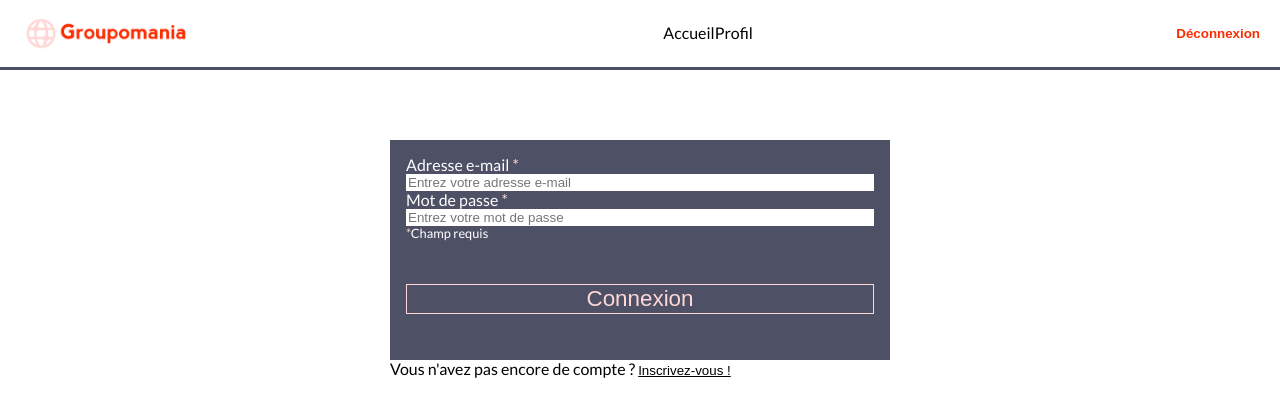
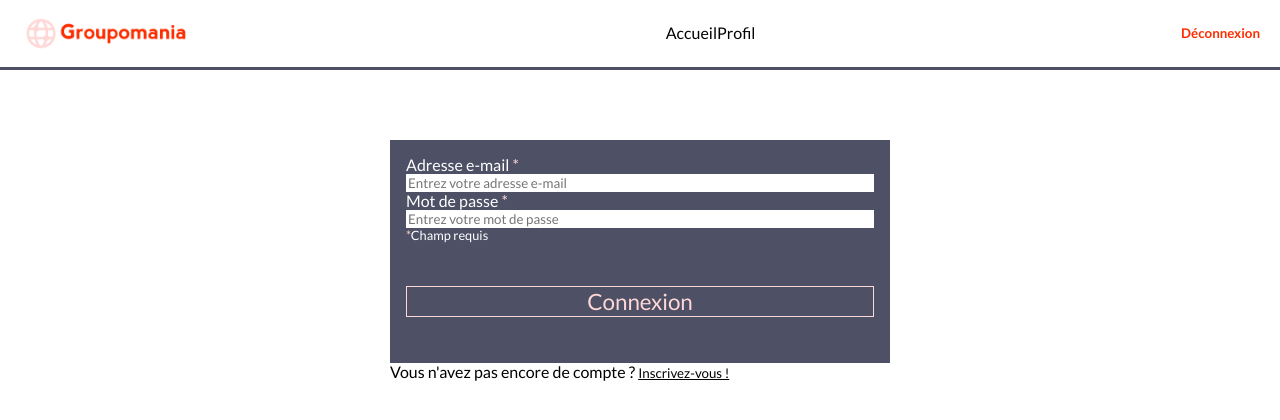
Before and after one commit to SylvainBruyat/OC-P7-Groupomania, a React (Create React App) app in the folder front/: page / in a window 1280 px wide. Shown: the top 420 px of the page. Built offline with nearby package versions, Linux system fonts and the light colour scheme; the HTML template or start-up script is replaced by a standard one.

Commit message:
Correction de la police sur les éléments <button>

```diff
--- a/front/src/index.css
+++ b/front/src/index.css
@@ -1,10 +1,10 @@
 * {
     box-sizing: border-box;
+    font-family: 'Lato', sans-serif;
 }
 
 body {
     margin: 0;
-    font-family: 'Lato', sans-serif;
     -webkit-font-smoothing: antialiased;
     -moz-osx-font-smoothing: grayscale;
 }
```
